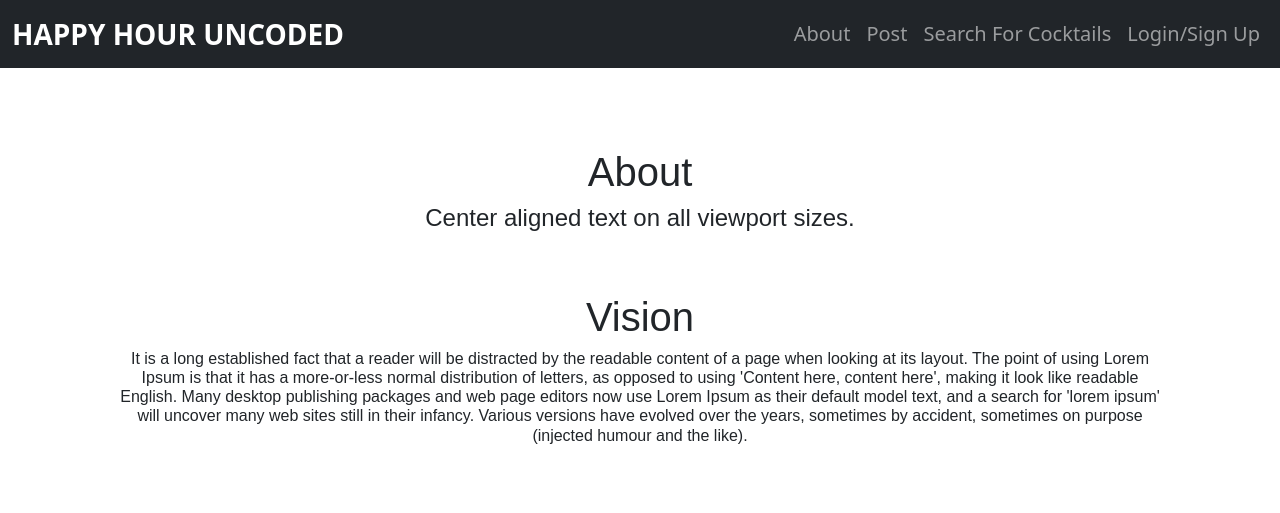
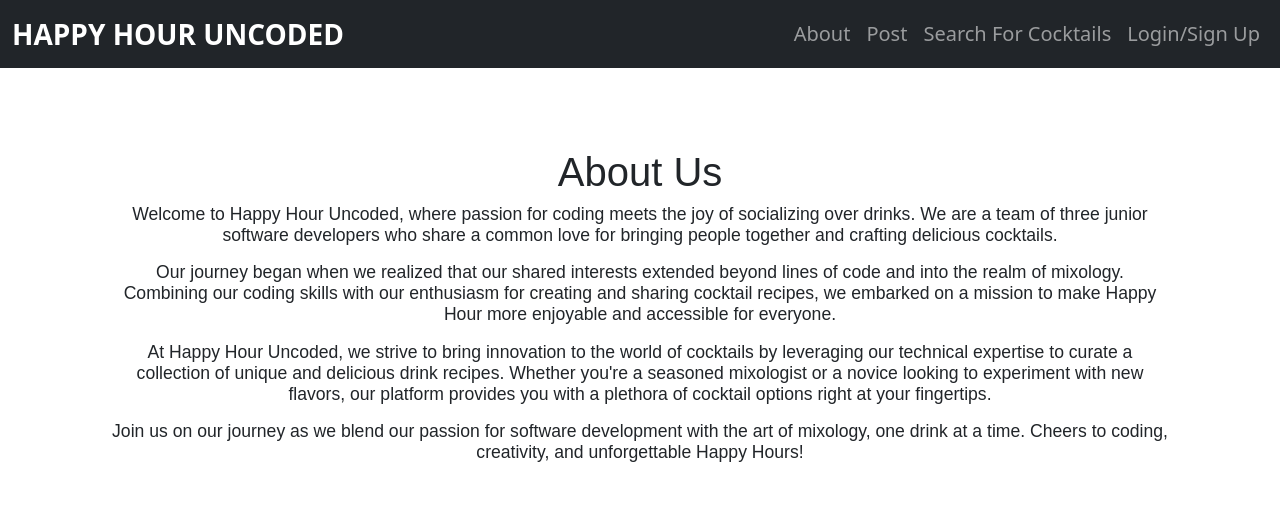
Before and after one commit to Project3Team1GPR/Happy-Hour-Heros, a React (Vite) app in the folder client/: page /about in a window 1280 px wide. Shown: the top 513 px of the page. Built offline with nearby package versions, Linux system fonts and the light colour scheme.

Commit message:
about us

```diff
--- a/client/src/pages/About/About.jsx
+++ b/client/src/pages/About/About.jsx
@@ -11,26 +11,40 @@ function About() {
       <div className="vision">
         <div className="container">
           <div className="about-div">
-            <h1 className="text-center">About</h1>
-
-            <h4 className="text-center">
-              Center aligned text on all viewport sizes.
-            </h4>
           </div>
           <div></div>
           <div className="vision-div">
-            <h1 className="text-center">Vision</h1>
+            <h1 className="text-center">About Us</h1>
             <h6 className="text-center">
-              It is a long established fact that a reader will be distracted by
-              the readable content of a page when looking at its layout. The
-              point of using Lorem Ipsum is that it has a more-or-less normal
-              distribution of letters, as opposed to using 'Content here,
-              content here', making it look like readable English. Many desktop
-              publishing packages and web page editors now use Lorem Ipsum as
-              their default model text, and a search for 'lorem ipsum' will
-              uncover many web sites still in their infancy. Various versions
-              have evolved over the years, sometimes by accident, sometimes on
-              purpose (injected humour and the like).
+              <p>
+                Welcome to Happy Hour Uncoded, where passion for coding meets
+                the joy of socializing over drinks. We are a team of three
+                junior software developers who share a common love for bringing
+                people together and crafting delicious cocktails.
+              </p>
+
+              <p>
+                Our journey began when we realized that our shared interests
+                extended beyond lines of code and into the realm of mixology.
+                Combining our coding skills with our enthusiasm for creating and
+                sharing cocktail recipes, we embarked on a mission to make Happy
+                Hour more enjoyable and accessible for everyone.
+              </p>
+
+              <p>
+                At Happy Hour Uncoded, we strive to bring innovation to the
+                world of cocktails by leveraging our technical expertise to
+                curate a collection of unique and delicious drink recipes.
+                Whether you're a seasoned mixologist or a novice looking to
+                experiment with new flavors, our platform provides you with a
+                plethora of cocktail options right at your fingertips.
+              </p>
+
+              <p>
+                Join us on our journey as we blend our passion for software
+                development with the art of mixology, one drink at a time.
+                Cheers to coding, creativity, and unforgettable Happy Hours!
+              </p>
             </h6>
           </div>
         </div>
```
